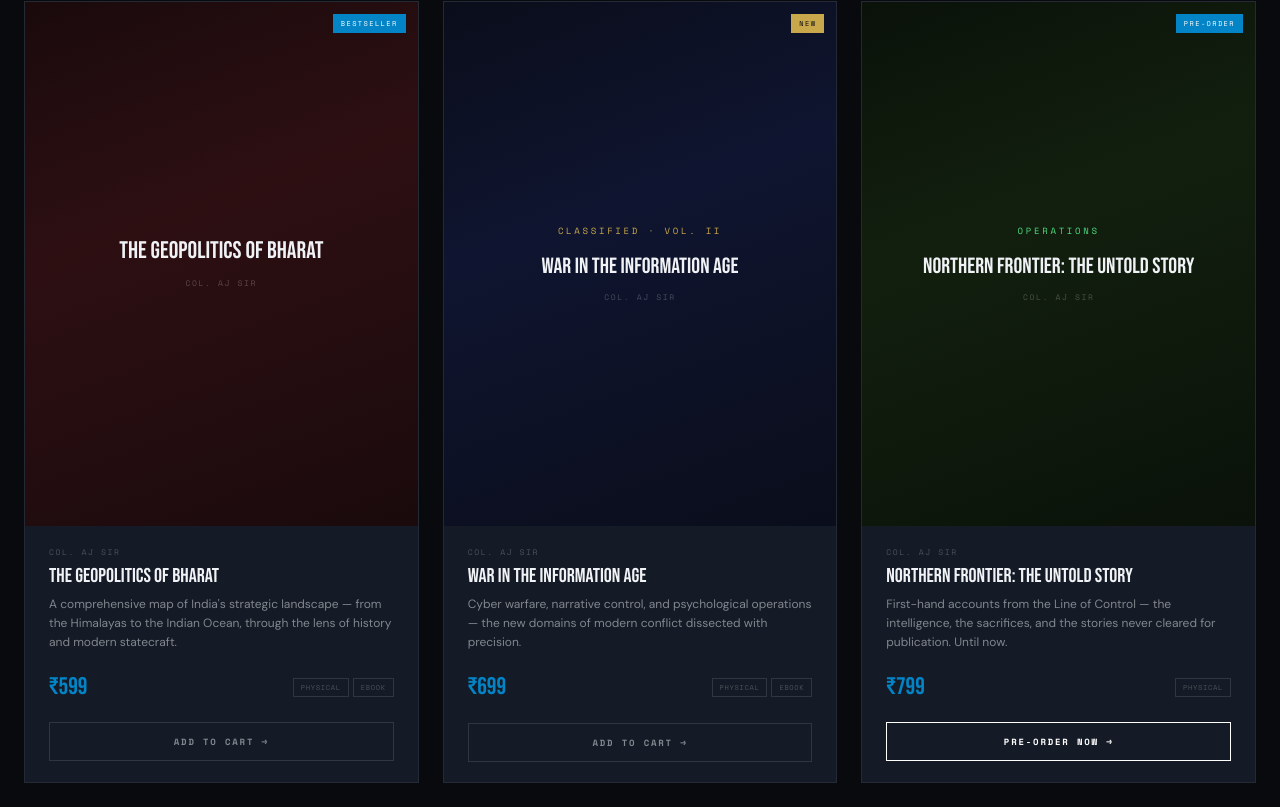
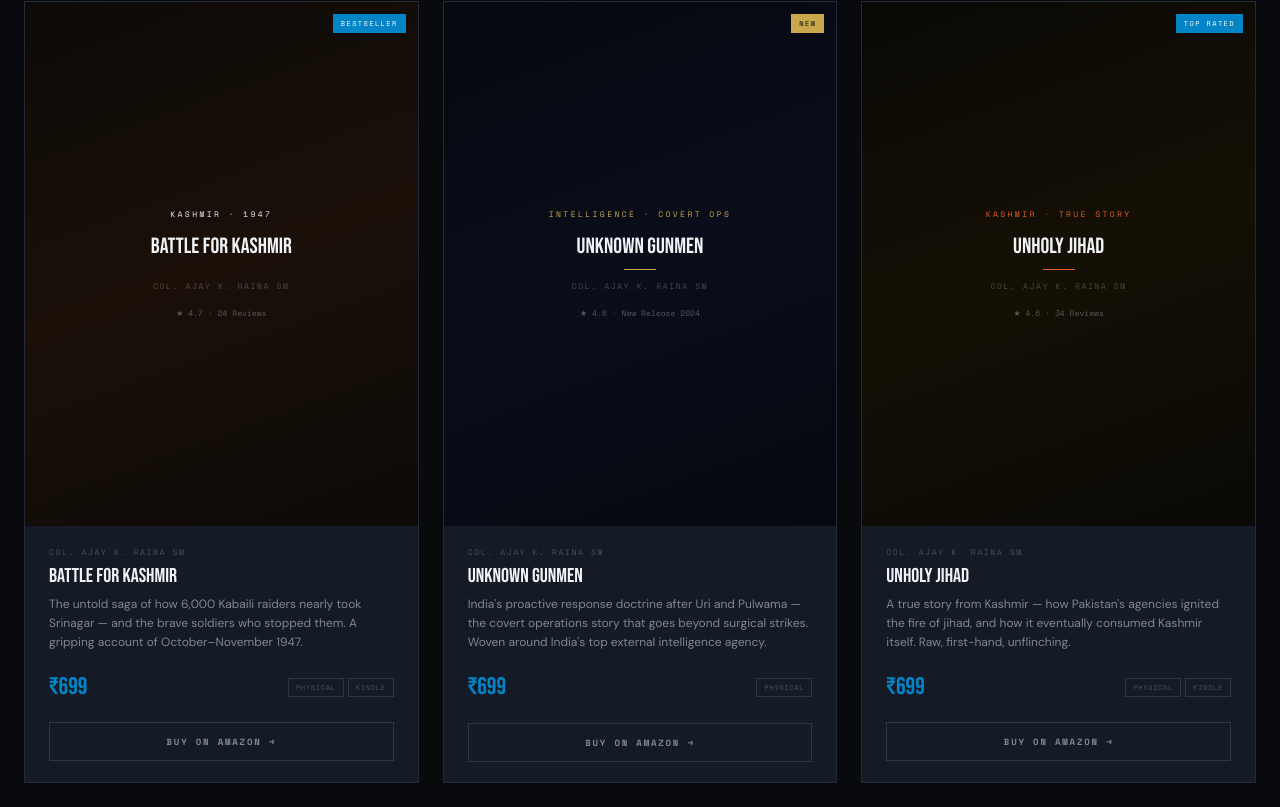
Before and after one commit to SHKSUD/DFT, a website: page index.html in a window 1280 px wide. Shown: the part 4463-5270 px from the top of the page. Drawn offline with nearby package versions, Linux system fonts and the light colour scheme.

Commit message:
feat: initial DefTalk platform build

```diff
--- a/index.html
+++ b/index.html
@@ -588,89 +588,99 @@
     </div>
 
     <div class="books-grid fade-up">
-      <!-- Book 1 -->
+      <!-- Book 1 — Battle for Kashmir -->
       <div class="book-card">
         <div class="book-card-cover">
           <div class="book-cover-placeholder">
-            <div style="width:100%;height:100%;background:linear-gradient(160deg,#1a0a0c 0%,#2d0f12 40%,#1a0a0c 100%);display:flex;align-items:center;justify-content:center;flex-direction:column;padding:32px;gap:12px;">
-              <div style="width:40px;height:2px;background:var(--red);"></div>
-              <div class="btitle" style="color:var(--text);font-size:24px;">The Geopolitics of Bharat</div>
-              <div class="bauthor">Col. AJ Sir</div>
-              <div style="width:40px;height:2px;background:var(--red);"></div>
+            <div style="width:100%;height:100%;background:linear-gradient(160deg,#0d0a08 0%,#1a1008 50%,#0d0a08 100%);display:flex;align-items:center;justify-content:center;flex-direction:column;padding:28px;gap:10px;text-align:center;">
+              <div style="font-family:var(--font-mono);font-size:8px;text-transform:uppercase;letter-spacing:0.3em;color:var(--red);margin-bottom:4px;">Kashmir · 1947</div>
+              <div class="btitle" style="color:var(--text);font-size:22px;line-height:1.1;">Battle for Kashmir</div>
+              <div style="width:32px;height:1px;background:var(--red);"></div>
+              <div class="bauthor">Col. Ajay K. Raina SM</div>
+              <div style="font-family:var(--font-mono);font-size:8px;color:rgba(255,255,255,0.3);margin-top:4px;">★ 4.7 · 24 Reviews</div>
             </div>
           </div>
           <div class="book-cover-badge">Bestseller</div>
         </div>
         <div class="book-card-info">
-          <div class="book-card-author">Col. AJ Sir</div>
-          <div class="book-card-title">The Geopolitics of Bharat</div>
-          <p class="book-card-desc">A comprehensive map of India's strategic landscape — from the Himalayas to the Indian Ocean, through the lens of history and modern statecraft.</p>
+          <div class="book-card-author">Col. Ajay K. Raina SM</div>
+          <div class="book-card-title">Battle for Kashmir</div>
+          <p class="book-card-desc">The untold saga of how 6,000 Kabaili raiders nearly took Srinagar — and the brave soldiers who stopped them. A gripping account of October–November 1947.</p>
           <div class="book-card-price-row">
-            <div class="book-card-price">₹599</div>
+            <div class="book-card-price">₹699</div>
             <div class="book-card-formats">
               <div class="book-format-badge">Physical</div>
-              <div class="book-format-badge">eBook</div>
+              <div class="book-format-badge">Kindle</div>
             </div>
           </div>
-          <button class="book-buy-btn">Add to Cart →</button>
+          <a href="https://www.amazon.in/Battle-Kashmir-Col-Ajay-Raina/dp/B0C6TZ2144" target="_blank">
+            <button class="book-buy-btn">Buy on Amazon →</button>
+          </a>
         </div>
       </div>
 
-      <!-- Book 2 -->
+      <!-- Book 2 — Unknown Gunmen -->
       <div class="book-card">
         <div class="book-card-cover">
           <div class="book-cover-placeholder">
-            <div style="width:100%;height:100%;background:linear-gradient(160deg,#0a0d1a 0%,#0f1530 40%,#0a0d1a 100%);display:flex;align-items:center;justify-content:center;flex-direction:column;padding:32px;gap:12px;">
-              <div style="font-family:var(--font-mono);font-size:9px;text-transform:uppercase;letter-spacing:0.3em;color:var(--gold);margin-bottom:4px;">Classified · Vol. II</div>
-              <div class="btitle" style="color:var(--text);font-size:22px;">War in the Information Age</div>
-              <div class="bauthor">Col. AJ Sir</div>
+            <div style="width:100%;height:100%;background:linear-gradient(160deg,#060810 0%,#0a0e1a 50%,#060810 100%);display:flex;align-items:center;justify-content:center;flex-direction:column;padding:28px;gap:10px;text-align:center;">
+              <div style="font-family:var(--font-mono);font-size:8px;text-transform:uppercase;letter-spacing:0.3em;color:var(--gold);margin-bottom:4px;">Intelligence · Covert Ops</div>
+              <div class="btitle" style="color:var(--text);font-size:22px;line-height:1.1;">Unknown Gunmen</div>
+              <div style="width:32px;height:1px;background:var(--gold);"></div>
+              <div class="bauthor">Col. Ajay K. Raina SM</div>
+              <div style="font-family:var(--font-mono);font-size:8px;color:rgba(255,255,255,0.3);margin-top:4px;">★ 4.6 · New Release 2024</div>
             </div>
           </div>
           <div class="book-cover-badge" style="background:var(--gold);color:#080a0e;">New</div>
         </div>
         <div class="book-card-info">
-          <div class="book-card-author">Col. AJ Sir</div>
-          <div class="book-card-title">War in the Information Age</div>
-          <p class="book-card-desc">Cyber warfare, narrative control, and psychological operations — the new domains of modern conflict dissected with precision.</p>
+          <div class="book-card-author">Col. Ajay K. Raina SM</div>
+          <div class="book-card-title">Unknown Gunmen</div>
+          <p class="book-card-desc">India's proactive response doctrine after Uri and Pulwama — the covert operations story that goes beyond surgical strikes. Woven around India's top external intelligence agency.</p>
           <div class="book-card-price-row">
             <div class="book-card-price">₹699</div>
             <div class="book-card-formats">
               <div class="book-format-badge">Physical</div>
-              <div class="book-format-badge">eBook</div>
             </div>
           </div>
-          <button class="book-buy-btn">Add to Cart →</button>
+          <a href="https://www.amazon.in/Gunmen-SM-Colonel-Ajay-Raina/dp/B0DGXQWMX6" target="_blank">
+            <button class="book-buy-btn">Buy on Amazon →</button>
+          </a>
         </div>
       </div>
 
-      <!-- Book 3 -->
+      <!-- Book 3 — Unholy Jihad -->
       <div class="book-card">
         <div class="book-card-cover">
           <div class="book-cover-placeholder">
-            <div style="width:100%;height:100%;background:linear-gradient(160deg,#0a1209 0%,#121f0e 40%,#0a1209 100%);display:flex;align-items:center;justify-content:center;flex-direction:column;padding:32px;gap:12px;">
-              <div style="font-family:var(--font-mono);font-size:9px;text-transform:uppercase;letter-spacing:0.3em;color:#4ade80;margin-bottom:4px;">Operations</div>
-              <div class="btitle" style="color:var(--text);font-size:22px;">Northern Frontier: The Untold Story</div>
-              <div class="bauthor">Col. AJ Sir</div>
+            <div style="width:100%;height:100%;background:linear-gradient(160deg,#0a0905 0%,#151005 50%,#0a0905 100%);display:flex;align-items:center;justify-content:center;flex-direction:column;padding:28px;gap:10px;text-align:center;">
+              <div style="font-family:var(--font-mono);font-size:8px;text-transform:uppercase;letter-spacing:0.3em;color:#e85c20;margin-bottom:4px;">Kashmir · True Story</div>
+              <div class="btitle" style="color:var(--text);font-size:22px;line-height:1.1;">Unholy Jihad</div>
+              <div style="width:32px;height:1px;background:#e85c20;"></div>
+              <div class="bauthor">Col. Ajay K. Raina SM</div>
+              <div style="font-family:var(--font-mono);font-size:8px;color:rgba(255,255,255,0.3);margin-top:4px;">★ 4.6 · 34 Reviews</div>
             </div>
           </div>
-          <div class="book-cover-badge">Pre-order</div>
+          <div class="book-cover-badge">Top Rated</div>
         </div>
         <div class="book-card-info">
-          <div class="book-card-author">Col. AJ Sir</div>
-          <div class="book-card-title">Northern Frontier: The Untold Story</div>
-          <p class="book-card-desc">First-hand accounts from the Line of Control — the intelligence, the sacrifices, and the stories never cleared for publication. Until now.</p>
+          <div class="book-card-author">Col. Ajay K. Raina SM</div>
+          <div class="book-card-title">Unholy Jihad</div>
+          <p class="book-card-desc">A true story from Kashmir — how Pakistan's agencies ignited the fire of jihad, and how it eventually consumed Kashmir itself. Raw, first-hand, unflinching.</p>
           <div class="book-card-price-row">
-            <div class="book-card-price">₹799</div>
+            <div class="book-card-price">₹699</div>
             <div class="book-card-formats">
               <div class="book-format-badge">Physical</div>
+              <div class="book-format-badge">Kindle</div>
             </div>
           </div>
-          <button class="book-buy-btn" style="background:var(--red);border-color:var(--red);color:#fff;">Pre-order Now →</button>
+          <a href="https://www.amazon.in/UNHOLY-JIHAD-True-Story-Kashmir/dp/B09RM5KNZQ" target="_blank">
+            <button class="book-buy-btn">Buy on Amazon →</button>
+          </a>
         </div>
       </div>
-    </div>
 
-    <!-- Upsell Banner -->
+      <!-- Upsell Banner -->
     <div style="margin-top:24px;background:var(--surface);border:1px solid var(--border);padding:28px 36px;display:flex;align-items:center;justify-content:space-between;gap:20px;flex-wrap:wrap;" class="fade-up">
       <div>
         <div style="font-family:var(--font-mono);font-size:8px;text-transform:uppercase;letter-spacing:0.25em;color:var(--text-dim);margin-bottom:6px;">Elite Member Benefit</div>
```
